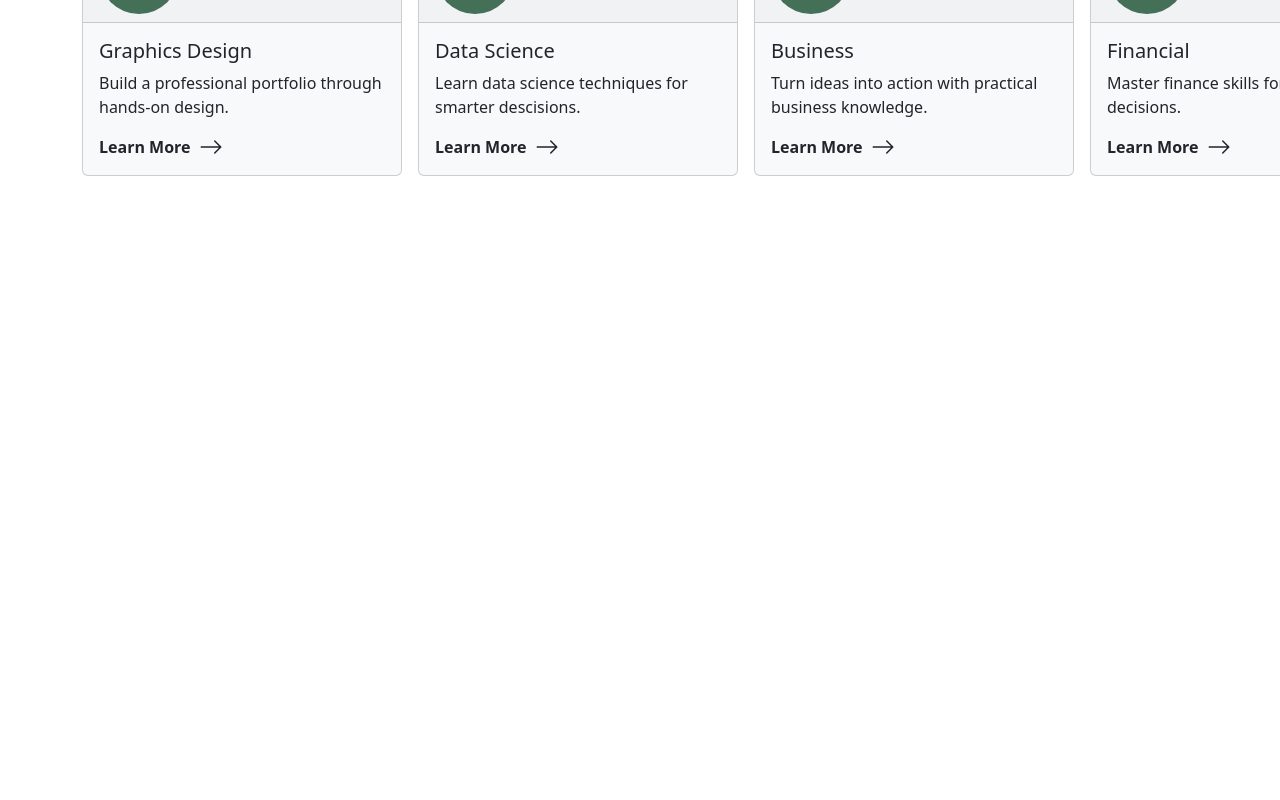
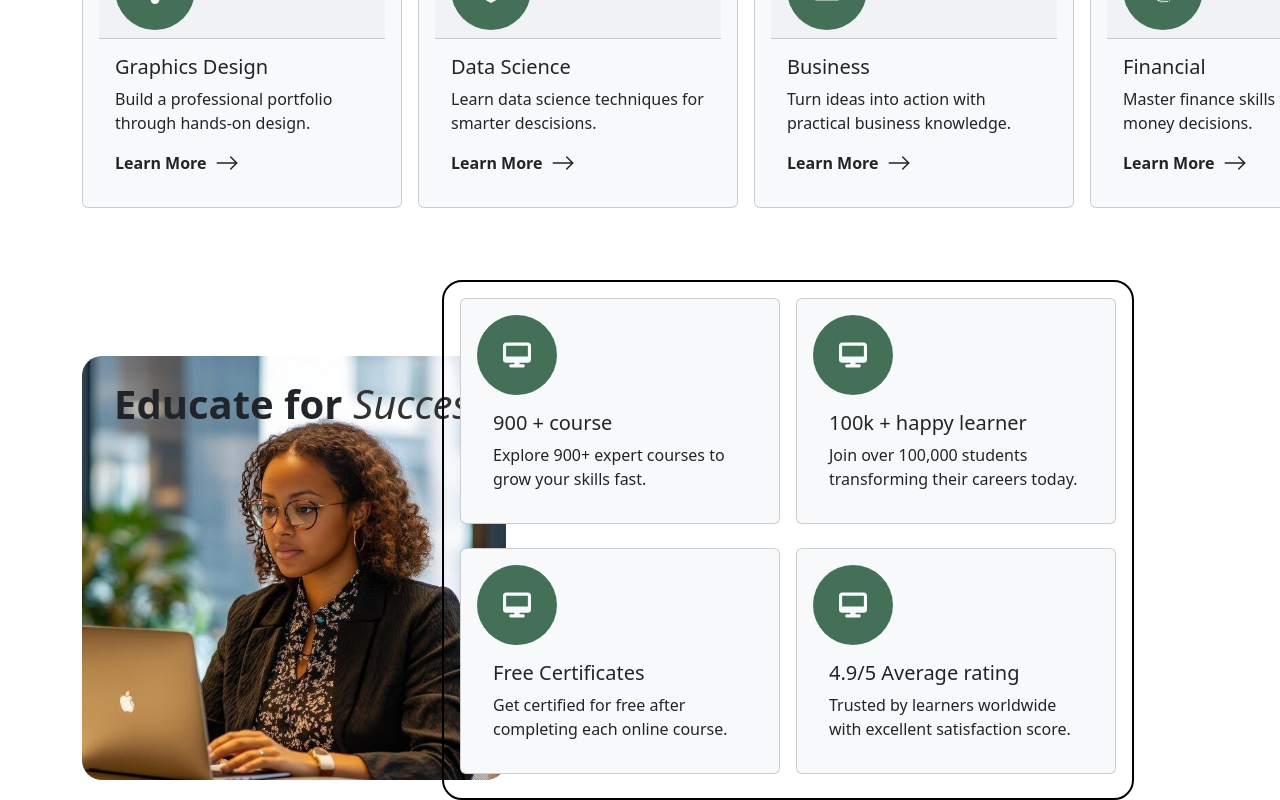
Before and after one commit to collins-dev1/business_app, a React (Create React App) app: page / in a window 1280 px wide. Shown: the part 1109-1909 px from the top of the page. Before the commit the page ends 1293 px from the top, so only its background shows below. Built offline with nearby package versions, Linux system fonts and the light colour scheme.

Commit message:
fouth commit

```diff
--- a/src/App.js
+++ b/src/App.js
@@ -3,6 +3,7 @@ import './App.css';
 import AppNavbar from './Navbar';
 import Header from './Header';
 import Service from './Service';
+import Education from './Education';
 
 function App() {
   return (
@@ -11,6 +12,7 @@ function App() {
        <AppNavbar/>
        <Header/>
        <Service/>
+       <Education/>
       </div>
 
     </div>
--- /dev/null
+++ b/src/Education.js
@@ -0,0 +1,113 @@
+import React from "react";
+import headerimg from "../src/images/headerimage.jpeg";
+import { FaDesktop } from "react-icons/fa6";
+import Card from "react-bootstrap/Card";
+
+const Education = () => {
+  return (
+    <div>
+      <div className="educate-box">
+        <div className="educate-img">
+          <div className="header-text">
+            <h1>
+              Educate for{" "}
+              <span>
+                <i>Success</i>
+              </span>
+            </h1>
+          </div>
+          <img src={headerimg} />
+        </div>
+        <div className="edu-card">
+          <>
+            {["Light"].map((variant) => (
+              <Card
+                bg={variant.toLowerCase()}
+                key={variant}
+                text={variant.toLowerCase() === "light" ? "dark" : "white"}
+                className="mb-2"
+                style={{ width: "20rem" }}
+              >
+                <div className="icon-circle">
+                  <FaDesktop className="fs-3 text-light" />
+                </div>
+                <Card.Body>
+                  <Card.Title className="text-start">900 + course</Card.Title>
+                  <Card.Text className="text-start">
+                    Explore 900+ expert courses to grow your skills fast.
+                  </Card.Text>
+                </Card.Body>
+              </Card>
+            ))}
+          </>
+
+          <>
+            {["Light"].map((variant) => (
+              <Card
+                bg={variant.toLowerCase()}
+                key={variant}
+                text={variant.toLowerCase() === "light" ? "dark" : "white"}
+                className="mb-2"
+                style={{ width: "20rem" }}
+              >
+                <div className="icon-circle">
+                  <FaDesktop className="fs-3 text-light" />
+                </div>
+                <Card.Body>
+                  <Card.Title className="text-start">100k + happy learner</Card.Title>
+                  <Card.Text className="text-start">
+                    Join over 100,000 students transforming their careers today.
+                  </Card.Text>
+                </Card.Body>
+              </Card>
+            ))}
+          </>
+          <>
+            {["Light"].map((variant) => (
+              <Card
+                bg={variant.toLowerCase()}
+                key={variant}
+                text={variant.toLowerCase() === "light" ? "dark" : "white"}
+                className="mb-2"
+                style={{ width: "20rem" }}
+              >
+                <div className="icon-circle">
+                  <FaDesktop className="fs-3 text-light" />
+                </div>
+                <Card.Body>
+                  <Card.Title className="text-start">Free Certificates</Card.Title>
+                  <Card.Text className="text-start">
+                    Get certified for free after completing each online course.
+                  </Card.Text>
+                </Card.Body>
+              </Card>
+            ))}
+          </>
+          <>
+            {["Light"].map((variant) => (
+              <Card
+                bg={variant.toLowerCase()}
+                key={variant}
+                text={variant.toLowerCase() === "light" ? "dark" : "white"}
+                className="mb-2"
+                style={{ width: "20rem" }}
+              >
+                <div className="icon-circle">
+                  <FaDesktop className="fs-3 text-light" />
+                </div>
+                <Card.Body>
+                  <Card.Title className="text-start">4.9/5 Average rating</Card.Title>
+                  <Card.Text className="text-start">
+                    Trusted by learners worldwide with excellent satisfaction score.
+                  </Card.Text>
+                </Card.Body>
+              </Card>
+            ))}
+          </>
+        </div>
+      </div>
+    </div>
+  );
+};
+
+export default Education;
--- a/src/Header.js
+++ b/src/Header.js
@@ -10,7 +10,7 @@ const Header = () => {
             <div className='header-first'>
                 <div className='header-logo'>
                     <img src={logo} />
-                    <h6>Matt Zhang</h6>
+                    <h6>Future Ready</h6>
                 </div>
                 <div className='header-text'>
                     <h1>Upgrade <span><i>your skills</i></span> from the comfort of home.</h1>
--- a/src/Service.js
+++ b/src/Service.js
@@ -15,7 +15,7 @@ const Service = () => {
         <div className="service-cont2">
           <div className="header-logo">
             <img src={logo} />
-            <h6>Matt Zhang</h6>
+            <h6>Expert Services</h6>
           </div>
           <div className="header-text">
             <h1>
--- a/src/index.css
+++ b/src/index.css
@@ -90,7 +90,7 @@ code {
   justify-content: center;
   align-items: center;
   gap: 5px;
-  width: 120px;
+  width: 150px;
   padding: 5px;
   border-radius: 50px;
   border: 1px solid #333;
@@ -166,7 +166,53 @@ code {
   align-items: center;
 }
 
+.educate-box{
+  display: flex;
+  flex-direction: row;
+  justify-content: center;
+  align-items: center;
+  margin-top: 4rem;
+}
 
+
+
+.educate-img img{
+  width: 100%;
+  height: 100%;
+  object-fit: cover;
+  border-radius: 20px;
+}
+
+.educate-img .header-text{
+  position: relative;
+  top: 5rem;
+  left: 2rem;
+}
+
+.educate-img .header-text h1{
+  font-size: 2.5rem;
+  font-weight: bolder;
+}
+
+.educate-img .header-text span{
+  font-size: 2.5rem;
+}
+
+.edu-card{
+  display: grid;
+  grid-template-columns: repeat(2,1fr);
+  gap: 1rem;
+  border: 2px solid black;
+  padding: 1rem;
+  border-radius: 20px;
+  position: relative;
+  right: 4rem;
+}
+
+.card{
+  border-radius: 20px;
+  padding: 1rem;
+}
 
 @media (max-width: 991.98px) {
   .nav-links {
```
